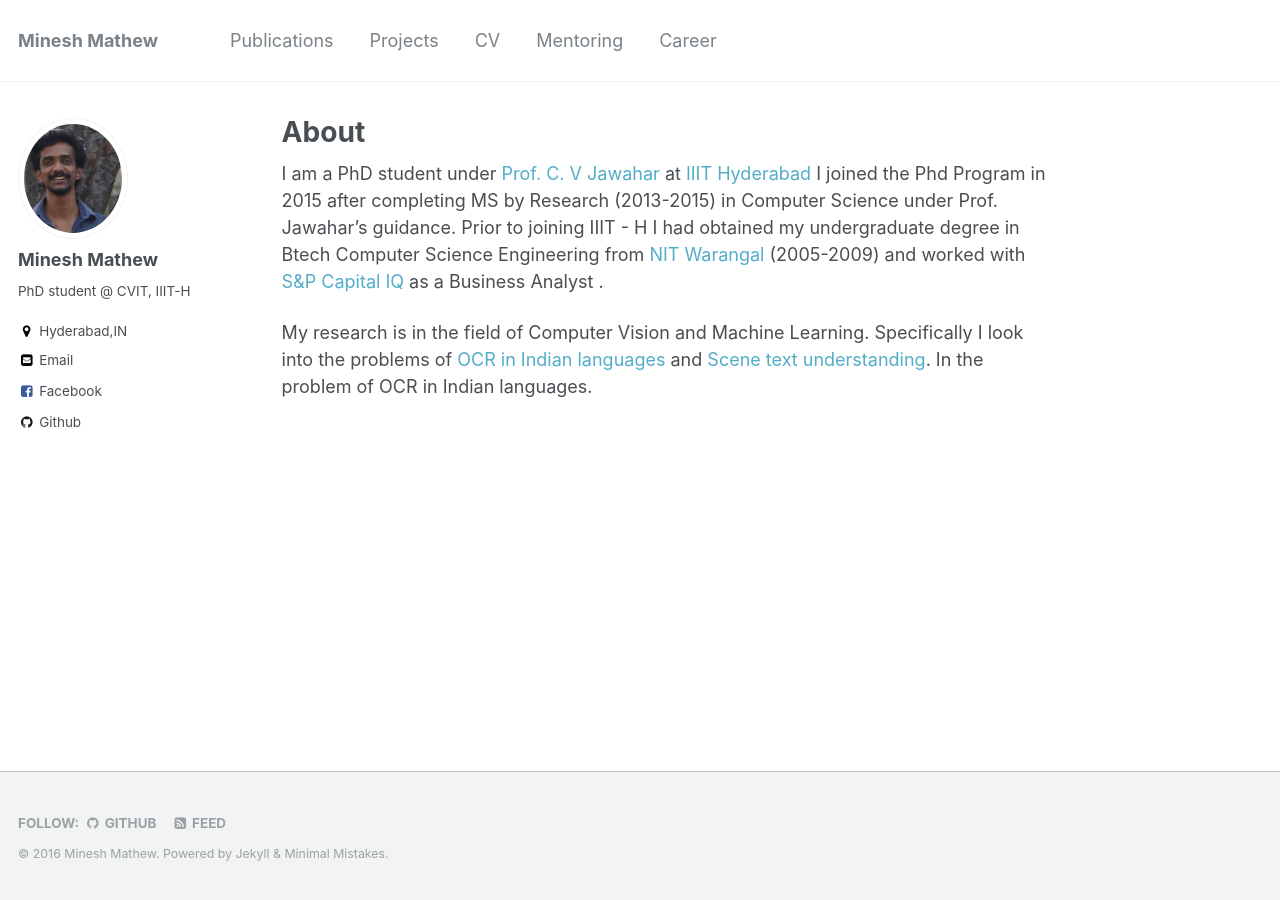
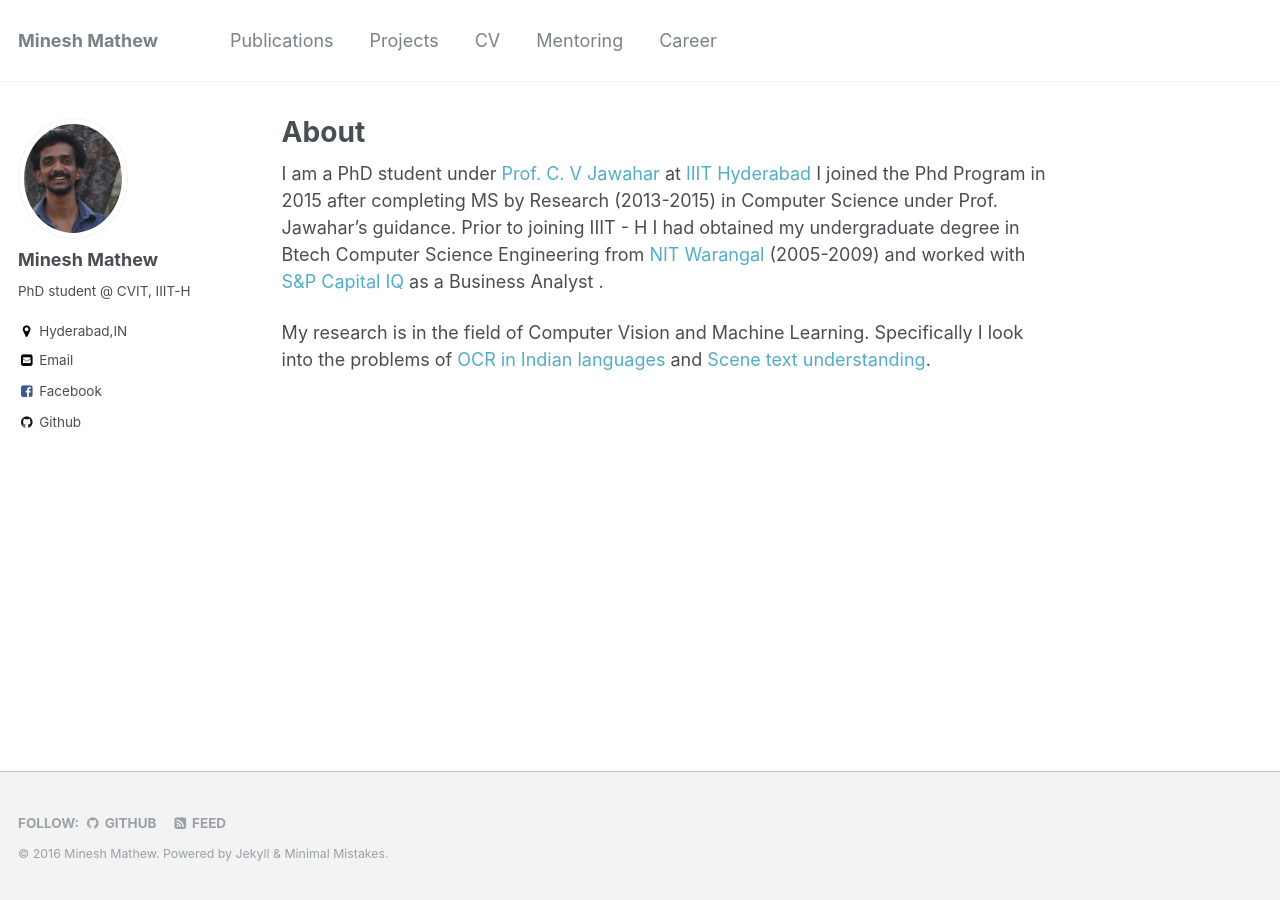
Before and after one commit to mineshmathew/mineshmathew.github.io, a Jekyll site: the page built from _pages/index.markdown, in a window 1280 px wide. Built offline with Jekyll 4.4.1, drawn with Linux system fonts in a browser that asks for light colours.

Commit message:
builtagain

```diff
--- a/_pages/index.markdown
+++ b/_pages/index.markdown
@@ -8,7 +8,7 @@
 ---
 I am a PhD student under   [Prof. C. V Jawahar][1]  at [IIIT Hyderabad][2] I joined the Phd Program in 2015 after completing MS by Research (2013-2015) in Computer Science under Prof. Jawahar's guidance. Prior to joining IIIT - H I had obtained my undergraduate degree in Btech Computer Science Engineering from [NIT Warangal][3] (2005-2009) and worked with [S&P Capital IQ][4] as a Business Analyst .
 
-My research is in the field of Computer Vision and Machine Learning. Specifically I look into the problems of [OCR in Indian languages][5] and [Scene text understanding][6]. In the problem of OCR in Indian languages.
+My research is in the field of Computer Vision and Machine Learning. Specifically I look into the problems of [OCR in Indian languages][5] and [Scene text understanding][6].
 
 
 [1]: https://www.iiit.ac.in/~jawahar/
```
Also changed, not shown: 2 other files.
